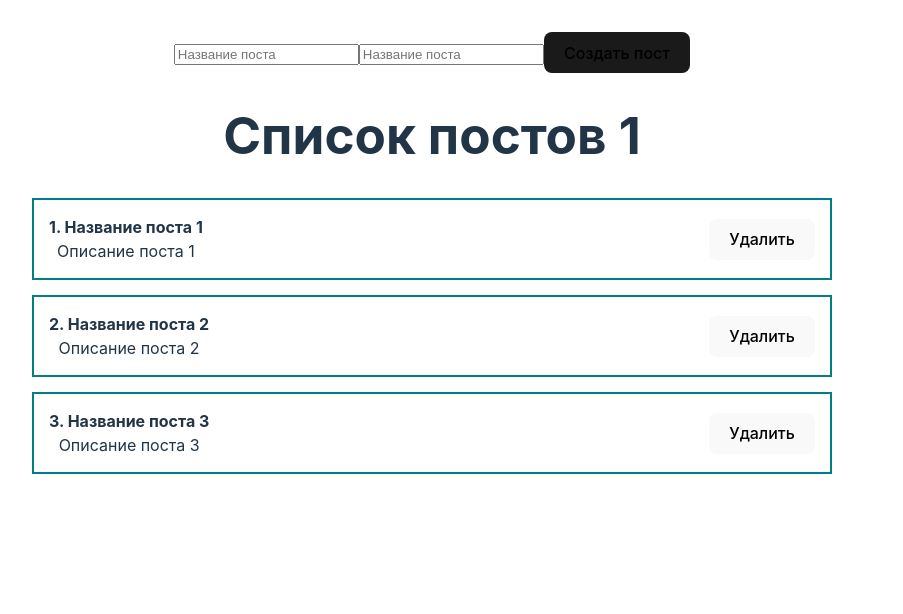
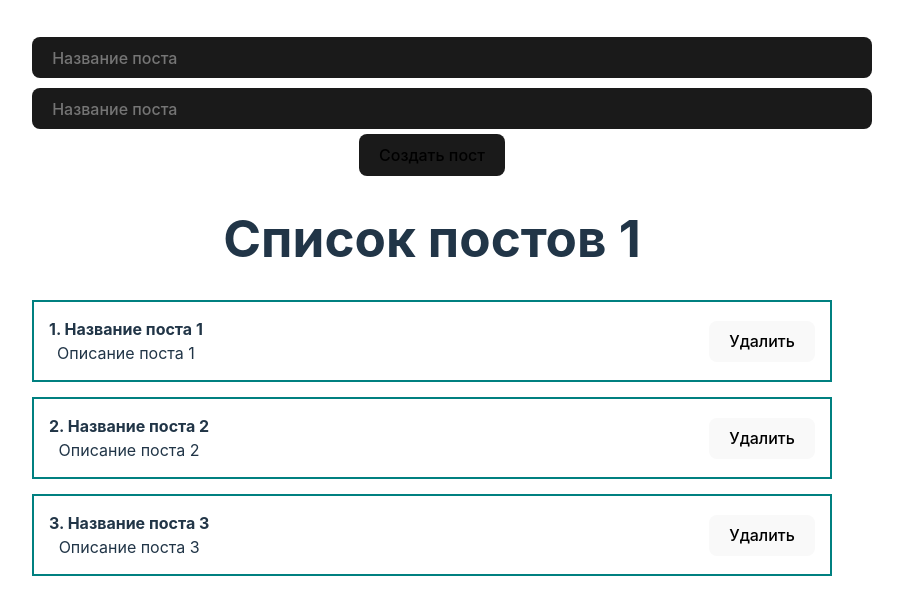
Before and after one commit to 00DemiX00/Feed-of-posts, a React (Vite) app: page / in a window 1280 px wide. Shown: the top 614 px of the page, without its empty margins (0-903 px from the left). Built offline with nearby package versions, Linux system fonts and the light colour scheme.

Commit message:
Инпут MyInput

```diff
--- a/src/App.jsx
+++ b/src/App.jsx
@@ -5,6 +5,7 @@ import ClassCounter from './Components/ClassCounter';
 import PostItem from './Components/PostItem';
 import PostList from './Components/PostList';
 import MyButton from './Components/UI/Button/MyButton';
+import MyInput from './Components/UI/Input/MyInput';
 
 
 
@@ -19,8 +20,8 @@ function App() {
   return (
   <div className='App'>
     <form>
-      <input type='text' placeholder='Название поста'></input>
-      <input type='text' placeholder='Название поста'></input>
+      <MyInput type='text' placeholder='Название поста'></MyInput>
+      <MyInput type='text' placeholder='Название поста'></MyInput>
       <MyButton>Создать пост</MyButton>
     </form>
      <PostList posts={posts} title="Список постов 1"></PostList>
--- /dev/null
+++ b/src/Components/UI/Input/MyInput.jsx
@@ -0,0 +1,10 @@
+import React from "react";
+import classes from './MyInput.module.css';
+
+const MyInput = (props) => {
+    return (
+        <input {...props} className={classes.myInput}></input>
+    );
+};
+
+export default MyInput;
--- /dev/null
+++ b/src/Components/UI/Input/MyInput.module.css
@@ -0,0 +1,12 @@
+.myInput {
+    width: 100%;
+    padding: 0.6em 1.2em;
+    margin: 5px 0;
+    border: 1px solid transparent;
+    border-radius: 8px;
+    background-color: #1a1a1a;
+    font-size: 1em;
+    font-weight: 500;
+    font-family: inherit;
+    outline: 0px auto;
+};
```
